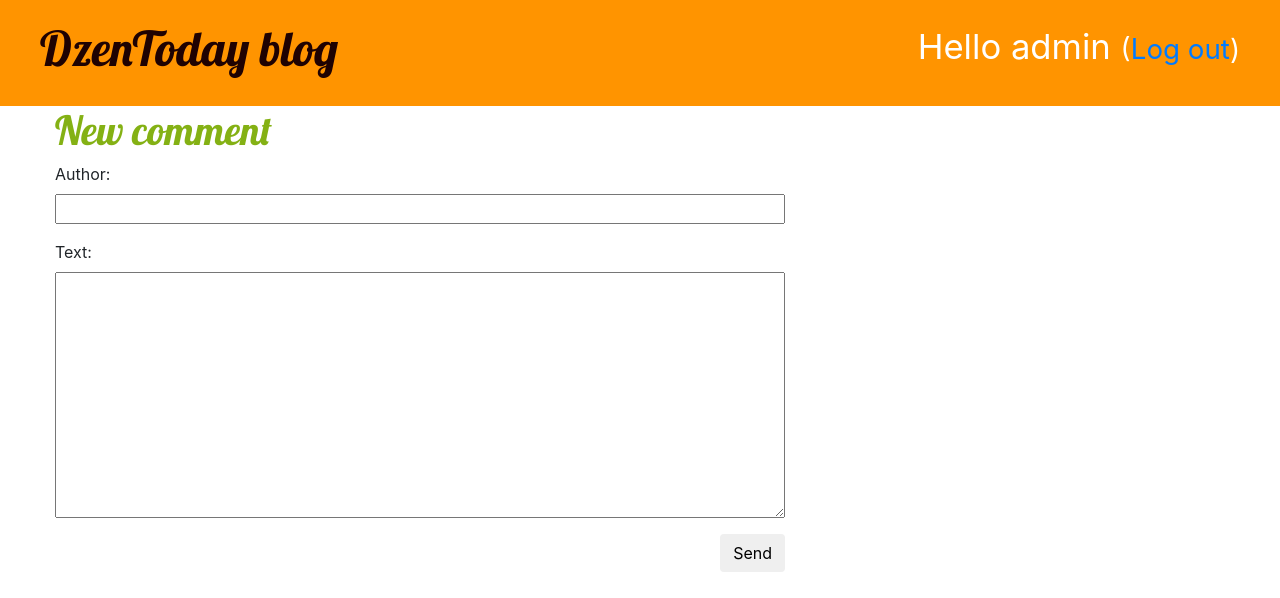
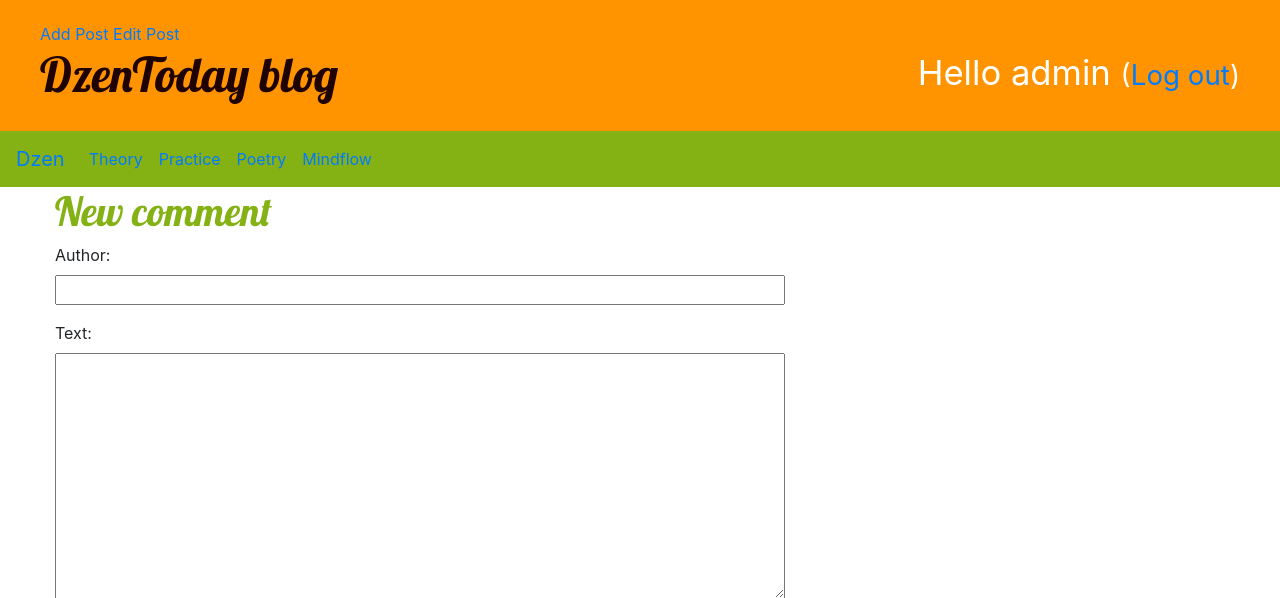
Before and after one commit to biggreenrm/DzenBlog, a Django app: a page that uses blog/templates/blog/base.html in a window 1280 px wide. Shown: the top 598 px of the page. Run offline with Django 3.2, Linux system fonts and the light colour scheme; a user stored in the database is signed in; data comes from the database, SQL or seed files in the repository; both versions use the stored data as it was after the commit; some libraries are stand-ins or nearby versions.

Commit message:
[modify] base.html and add new buttons that don't look like buttons

```diff
--- a/blog/templates/blog/base.html
+++ b/blog/templates/blog/base.html
@@ -8,15 +8,43 @@
         </head>
         <body>
             <div class="page-header">
+              <div>
                 {% if user.is_authenticated %}
-                    <a href="{% url 'post_new' %}" class="top-menu"><span class="glyphicon glyphicon-plus"></span></a>
-                    <a href="{% url 'post_draft_list' %}" class="top-menu"><span class="glyphicon glyphicon-edit"></span></a>
+                    <a href="{% url 'post_new'%}">
+                        <div class="btn-group btn-group-lg" role="group" aria-label="...">Add Post</div>
+                    </a>
+                    <a href="{% url 'post_draft_list'%}">
+                      <div class="btn-group btn-group-lg" role="group" aria-label="...">Edit Post</div>
+                    </a>
+              </div>
                     <p class="top-menu">Hello {{ user.username }} <small>(<a href="{% url 'logout' %}">Log out</a>)</small></p>
                 {% else %}
-                    <a href="{% url 'login' %}" class="top-menu"><span class="glyphicon glyphicon-lock"></span></a>
+                    <a href="{% url 'login' %}" class="top-menu"><span class="glyphicon glyphicon-lock"></span>login</a>
                 {% endif %}
                 <h1><a href="/">DzenToday blog</a></h1>
             </div>
+            <nav class="navbar navbar-expand-lg" style="background-color: #84B114;">
+                <a class="navbar-brand" href="#">Dzen</a>
+                <button class="navbar-toggler" type="button" data-toggle="collapse" data-target="#navbarNav" aria-controls="navbarNav" aria-expanded="false" aria-label="Toggle navigation">
+                  <span class="navbar-toggler-icon"></span>
+                </button>
+                <div class="collapse navbar-collapse" id="navbarNav">
+                  <ul class="navbar-nav">
+                    <li class="nav-item active">
+                      <a class="nav-link" href="#">Theory<span class="sr-only">(current)</span></a>
+                    </li>
+                    <li class="nav-item">
+                      <a class="nav-link" href="#">Practice</a>
+                    </li>
+                    <li class="nav-item">
+                      <a class="nav-link" href="#">Poetry</a>
+                    </li>
+                    <li class="nav-item">
+                      <a class="nav-link" href="#">Mindflow</a>
+                    </li>
+                  </ul>
+                </div>
+              </nav>
             <div class="content container">
                 <div class="row">
                     <div class="col-md-8">
```
Also changed, not shown: db.sqlite3.
